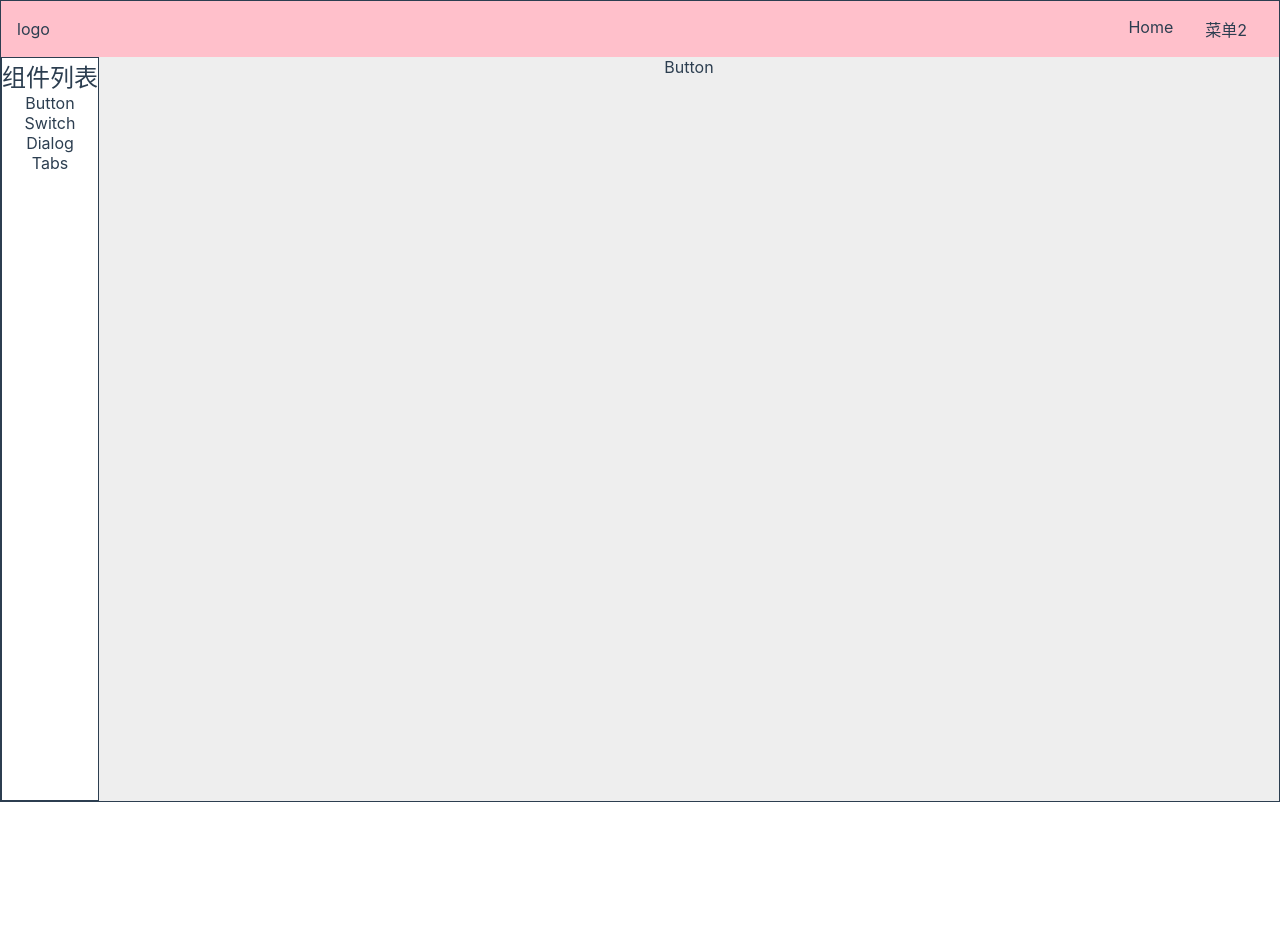
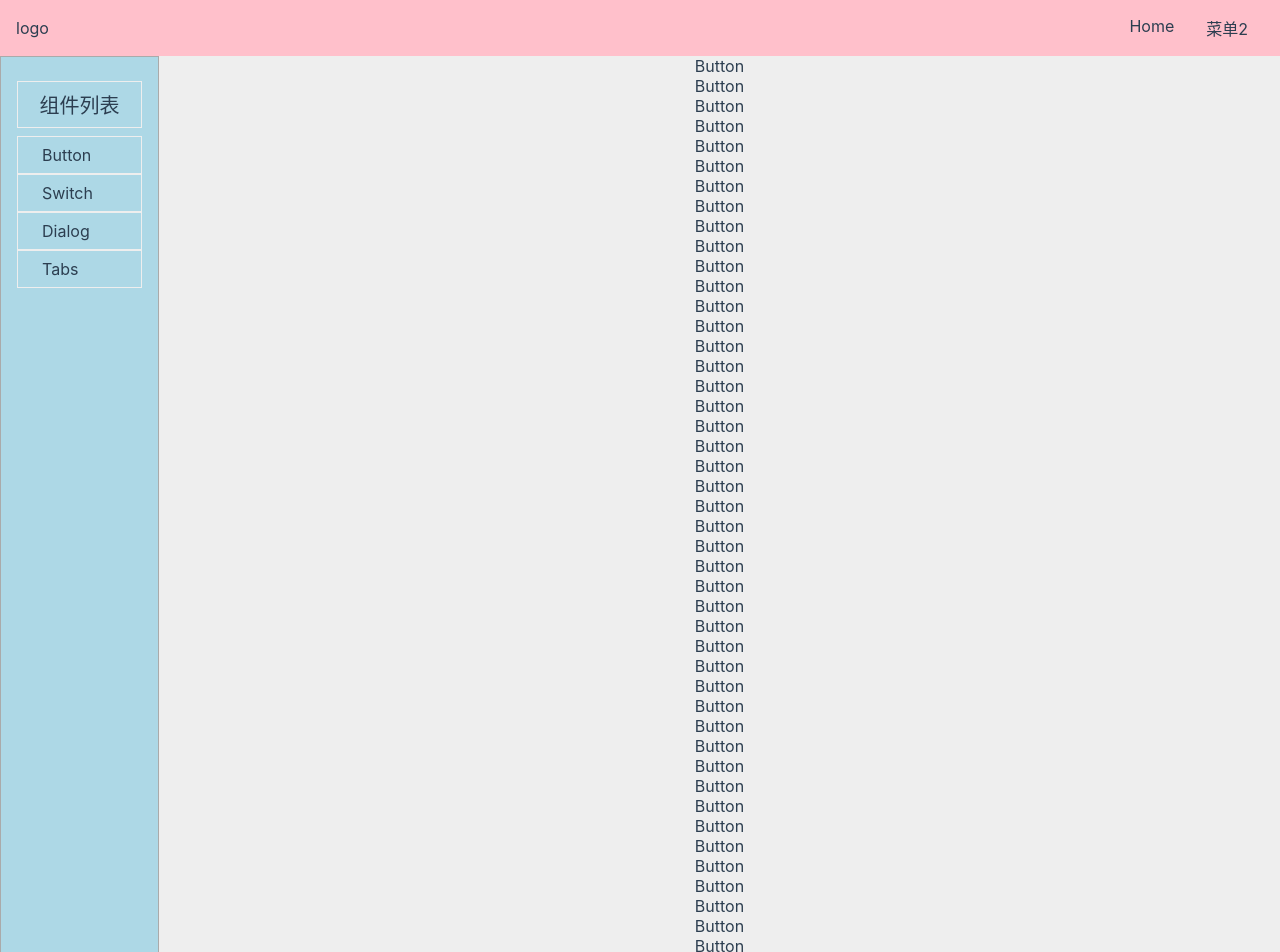
Before and after one commit to ml1234256/guoguo-ui, a Vue app: page /#/doc/button in a window 1280 px wide. Shown: the top 952 px of the page. Before the commit the page ends 802 px from the top, so only its background shows below. Built offline with nearby package versions, Linux system fonts and the light colour scheme.

Commit message:
添加 switch 组件

```diff
--- a/src/components/ButtonDemo.vue
+++ b/src/components/ButtonDemo.vue
@@ -2,6 +2,54 @@
     <div>
         Button
     </div>
+    <div>Button</div>
+    <div>Button</div>
+    <div>Button</div>
+    <div>Button</div>
+    <div>Button</div>
+    <div>Button</div>
+    <div>Button</div>
+        <div>Button</div>
+    <div>Button</div>
+    <div>Button</div>
+    <div>Button</div>
+    <div>Button</div>
+    <div>Button</div>
+    <div>Button</div>
+        <div>Button</div>
+    <div>Button</div>
+    <div>Button</div>
+    <div>Button</div>
+    <div>Button</div>
+    <div>Button</div>
+    <div>Button</div>
+        <div>Button</div>
+    <div>Button</div>
+    <div>Button</div>
+    <div>Button</div>
+    <div>Button</div>
+    <div>Button</div>
+    <div>Button</div>
+        <div>Button</div>
+    <div>Button</div>
+    <div>Button</div>
+    <div>Button</div>
+    <div>Button</div>
+    <div>Button</div>
+    <div>Button</div>    <div>Button</div>
+    <div>Button</div>
+    <div>Button</div>
+    <div>Button</div>
+    <div>Button</div>
+    <div>Button</div>
+    <div>Button</div>
+        <div>Button</div>
+    <div>Button</div>
+    <div>Button</div>
+    <div>Button</div>
+    <div>Button</div>
+    <div>Button</div>
+    <div>Button</div>
 </template>
 
 <script lang="ts">
--- /dev/null
+++ b/src/components/DocDemo.vue
@@ -0,0 +1,21 @@
+<template>
+    <div>
+        Doc default
+    </div>
+</template>
+
+<script lang="ts">
+import { defineComponent } from 'vue'
+
+export default defineComponent({
+    setup () {
+
+
+        return {}
+    }
+})
+</script>
+
+<style scoped>
+
+</style>
--- a/src/components/SwitchDemo.vue
+++ b/src/components/SwitchDemo.vue
@@ -1,17 +1,19 @@
 <template>
     <div>
-        Switch
+        <h3>Switch 组件</h3>
+        <Switch v-model:value="bool"/>
     </div>
 </template>
 
 <script lang="ts">
-import { defineComponent } from 'vue'
+import { defineComponent, ref } from 'vue';
+import Switch from '../lib/Switch.vue';
 
 export default defineComponent({
+    components:{Switch},
     setup () {
-
-
-        return {}
+        const bool = ref(false);
+        return {bool};
     }
 })
 </script>
--- a/src/index.scss
+++ b/src/index.scss
@@ -3,7 +3,6 @@
   -moz-osx-font-smoothing: grayscale;
   text-align: center;
   color: #2c3e50;
-  border: 1px solid;
 }
 * {
   margin: 0;
--- /dev/null
+++ b/src/lib/Switch.vue
@@ -0,0 +1,54 @@
+<template>
+   <button @click="toggle" class="guoguo-switch" :class="{checked:value}">
+       <span></span>
+   </button>
+</template>
+
+<script lang="ts">
+import { defineComponent } from 'vue'
+
+export default defineComponent({
+    props: {
+            value: Boolean,
+        },
+    setup (props, context) {
+        const toggle = () => {
+            context.emit("update:value", !props.value);
+        }
+
+        return {toggle}
+    }
+})
+</script>
+
+<style lang="scss" scoped>
+$h: 22px;
+$h2: $h - 4px;
+.guoguo-switch {
+    height: $h; width: $h*2; border: none; background-color: #bfbfbf;
+    border-radius: $h/2; position: relative;
+    >span {
+        position: absolute; top: 2px; left: 2px;
+        height: $h2; width: $h2; background-color: #fff;
+        border-radius: $h2/2; transition: all 250ms;
+    }
+    &:focus { outline: none;}
+    &:active {
+        >span {
+            width: $h2 + 4px;
+        }
+    }
+    &.checked {
+        background-color: #1890ff;
+        >span{
+            left: calc(100% - #{$h2} - 2px);
+        }
+        &:active {
+            >span{
+                width: $h2+4px; margin-left: -4px;
+            }
+        }
+    }
+
+}
+</style>
--- a/src/router.ts
+++ b/src/router.ts
@@ -5,6 +5,7 @@
 import SwitchDemo from "./components/SwitchDemo.vue";
 import DialogDemo from "./components/DialogDemo.vue";
 import TabsDemo from "./components/TabsDemo.vue";
+import DocDemo from "./components/DocDemo.vue";
 
 
 const history = createWebHashHistory();
@@ -14,6 +15,7 @@
         { path: "/", component: Home },
         {
             path: "/doc", component: Doc, children: [
+                {path:"", component: DocDemo},
                 { path: "button", component: ButtonDemo },
                 { path: "switch", component: SwitchDemo },
                 { path: "dialog", component: DialogDemo },
--- a/src/views/Doc.vue
+++ b/src/views/Doc.vue
@@ -2,7 +2,7 @@
     <div class="guoguo-layout">
         <Topnav class="guoguo-nav"/>
         <div class="guoguo-content">
-            <aside class="guoguo-asidemenu">
+            <aside class="guoguo-asideMenu">
                 <h2>组件列表</h2>
                 <ul>
                     <li>
@@ -44,8 +44,24 @@
     >.guoguo-content{
         display: flex;
         flex-grow: 1;
-        >.guoguo-asidemenu {
-            border: 1px solid;
+        >.guoguo-asideMenu {
+            border: 1px solid #aaa;
+            background-color: lightblue;
+            padding: 24px 16px;
+            > h2 {
+                font-size: 20px;
+                border: 1px solid #eee;
+                padding: 8px 16px;
+            }
+            > ul {
+                margin-top: 8px;
+                >li {
+                padding: 8px 48px 8px 24px;
+                text-align: left;
+                border: 1px solid #eee;
+                }
+            }
+
         }
     }
 }
```
